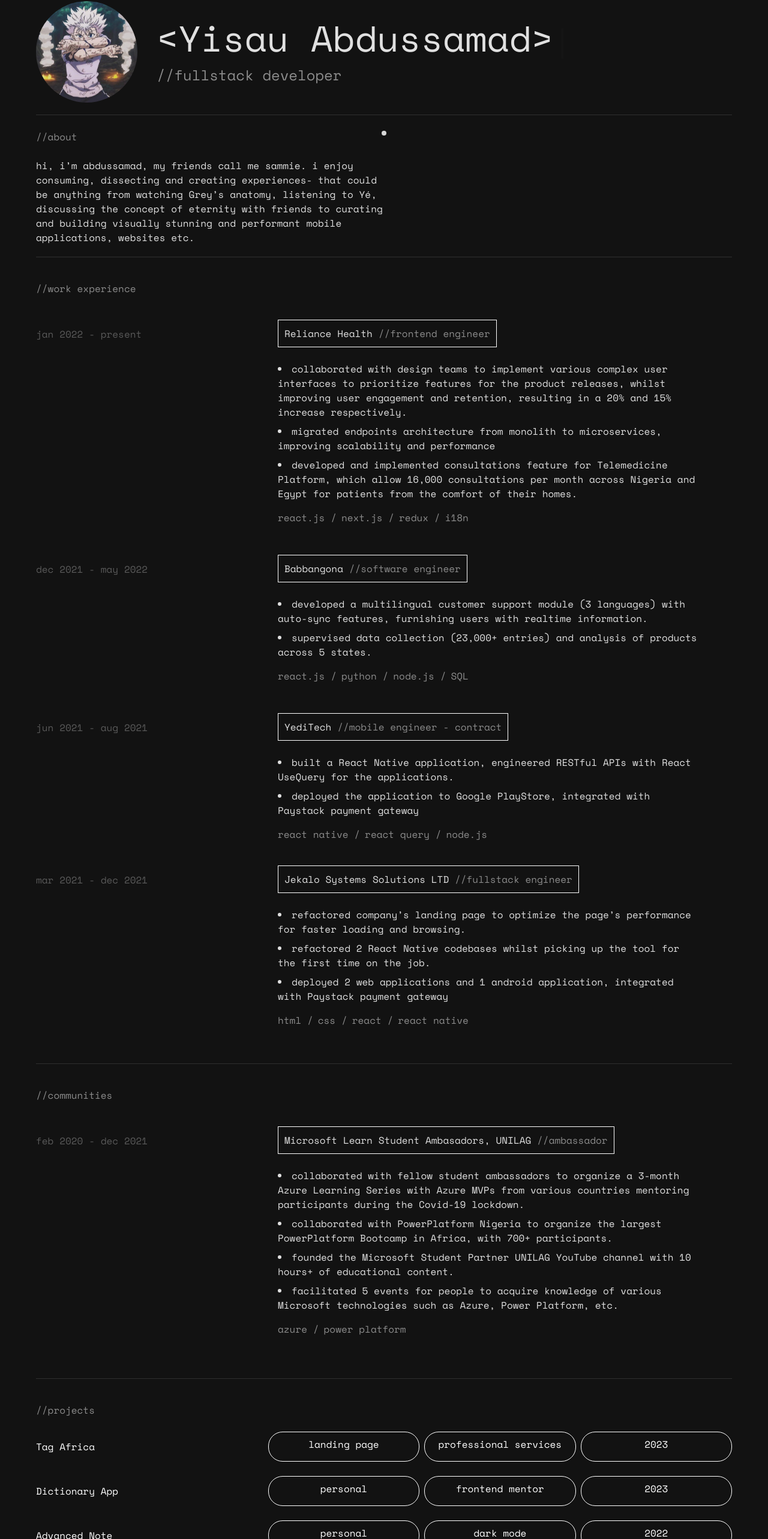
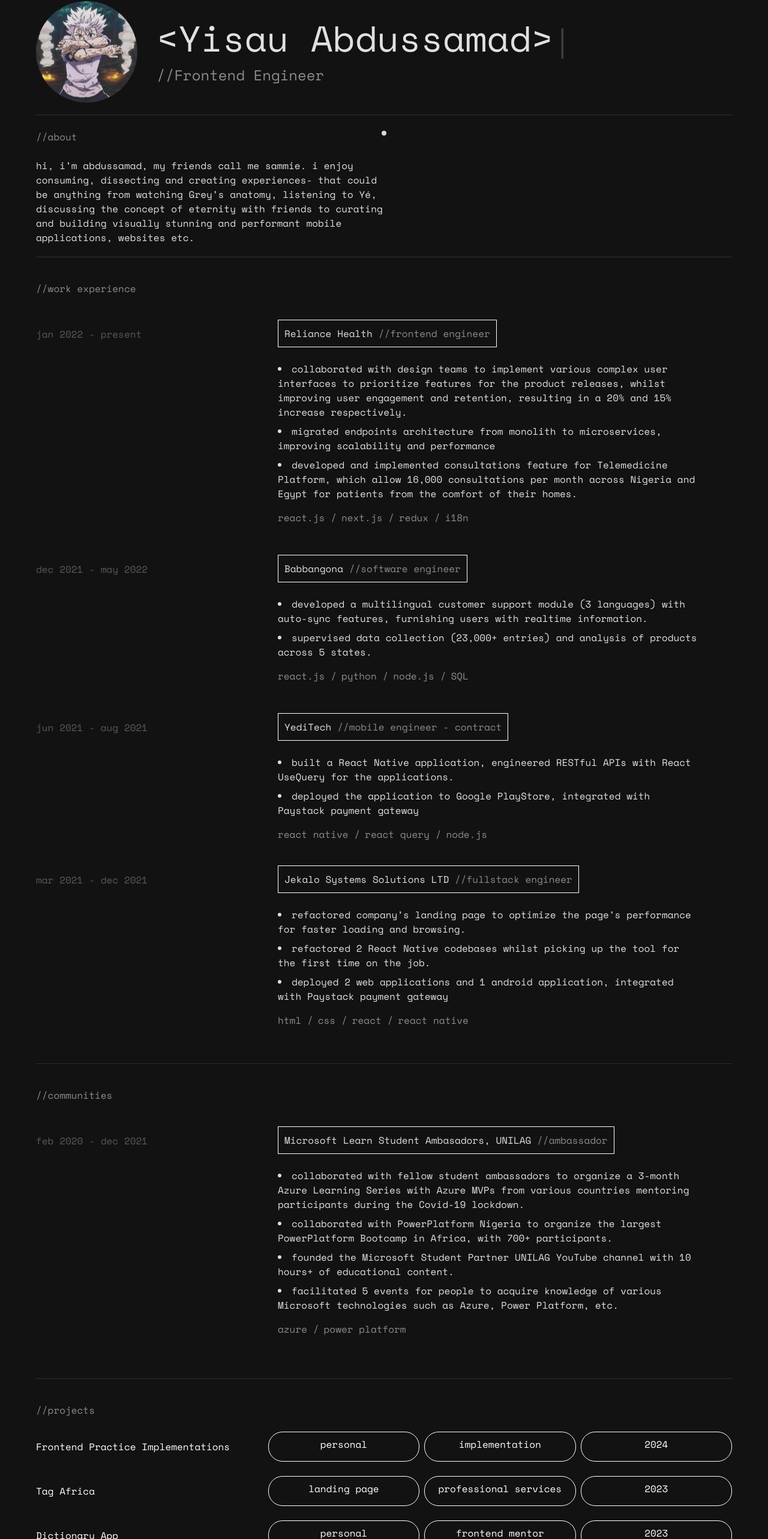
Before and after one commit to AbdussamadYisau/portolio-v2, a Next.js app: page / in a window 1280 px wide. Shown: the part 178-2744 px from the top of the page at 60% size. Built offline with nearby package versions, Linux system fonts and the light colour scheme.

Commit message:
Increased duration of underline animation, and added a project

```diff
--- a/components/Bio.js
+++ b/components/Bio.js
@@ -49,7 +49,7 @@
             ></span>
           </div>
           <p className="text-xl md:text-2xl text-[#8C8C8C]">
-            //fullstack developer
+            //Frontend Engineer
           </p>
         </div>
       </div>
--- a/components/Projects.js
+++ b/components/Projects.js
@@ -2,6 +2,11 @@
 export default function Projects() {
 
     const projectDetails = [
+        {
+            name: "Frontend Practice Implementations",
+            link: "https://frontend-practice-two.vercel.app/",
+            tags: ["personal", "implementation", "2024"]
+        },
         {
             name: "Tag Africa",
             link: "https://www.tag-africa.org/",
@@ -14,17 +19,7 @@
             tags: ["personal", "frontend mentor", "2023"]
         },
 
-        {
-            name: "Advanced Note",
-            link: "https://advanced-note-fcpsgw850-abdussamadyisau.vercel.app/",
-            tags: ["personal", "dark mode", "2022"]
-        },
 
-        {
-            name: "AirBnB Clone",
-            link: "https://zst-assessment-livid.vercel.app/",
-            tags: ["personal", "implementation", "2023"]
-        }
     ]
     return (
         <>
--- a/styles/globals.css
+++ b/styles/globals.css
@@ -55,7 +55,6 @@
 
 
 .hover-underline-dark-animation {
-  /* display: inline-block; */
   position: relative;
 }
 
@@ -69,7 +68,7 @@
   left: 0;
   background-color: #fff;
   transform-origin: bottom right;
-  transition: transform 0.25s ease-out;
+  transition: transform .5s ease-out;
 }
 
 .hover-underline-dark-animation:hover:after {
@@ -79,7 +78,7 @@
 
 
 .hover-underline-animation {
-  /* display: inline-block; */
+
   position: relative;
 }
 
@@ -93,13 +92,14 @@
   left: 0;
   background-color: #262626;
   transform-origin: bottom right;
-  transition: transform 0.25s ease-out;
+  transition: transform .5s ease-out;
 }
 
 .hover-underline-animation:hover:after {
   transform: scaleX(1);
   transform-origin: bottom left;
 }
+
 
 .app-cursor {
   z-index: 1000;
```
Also changed, not shown: 2 other files (tests, documents, lock files or other folders).
